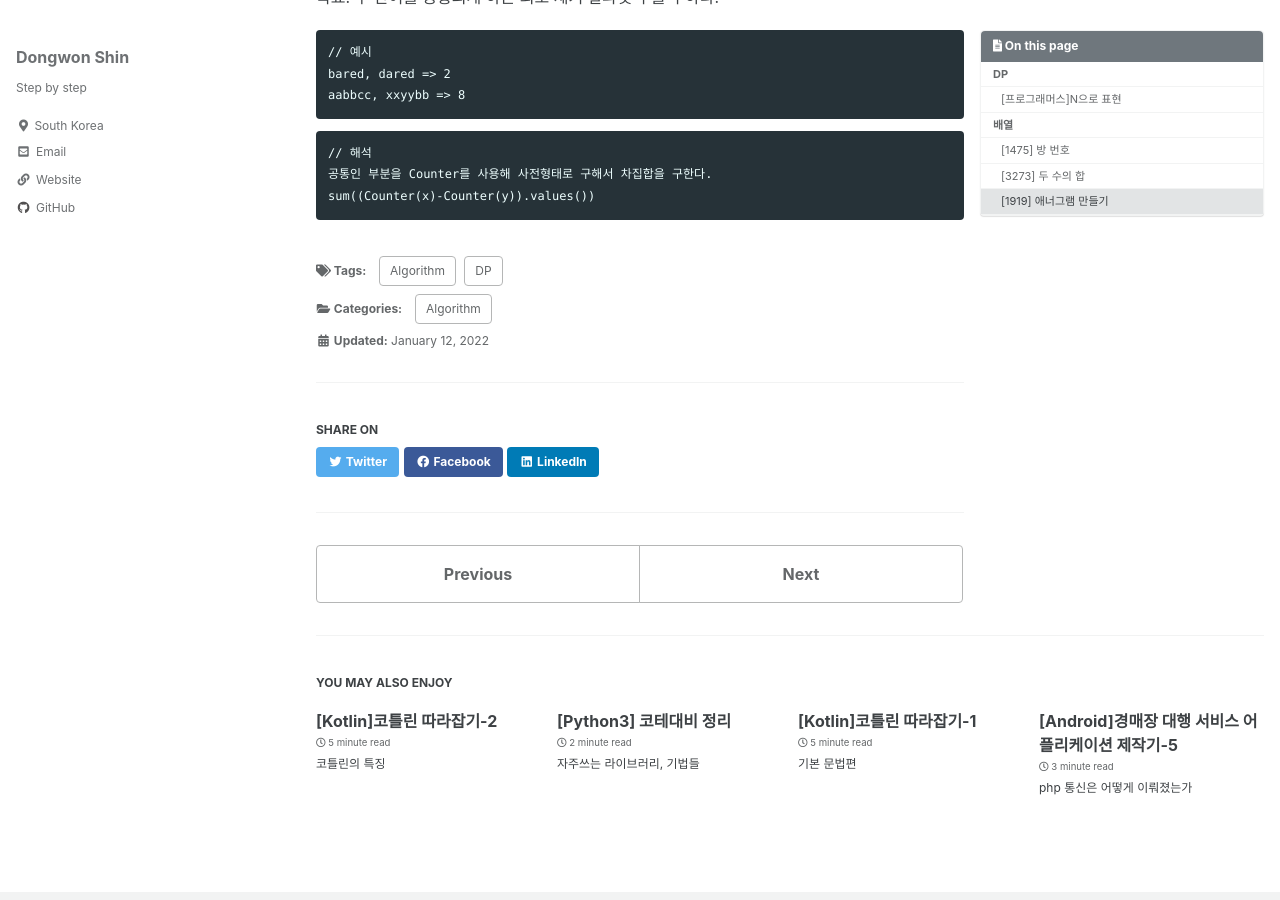
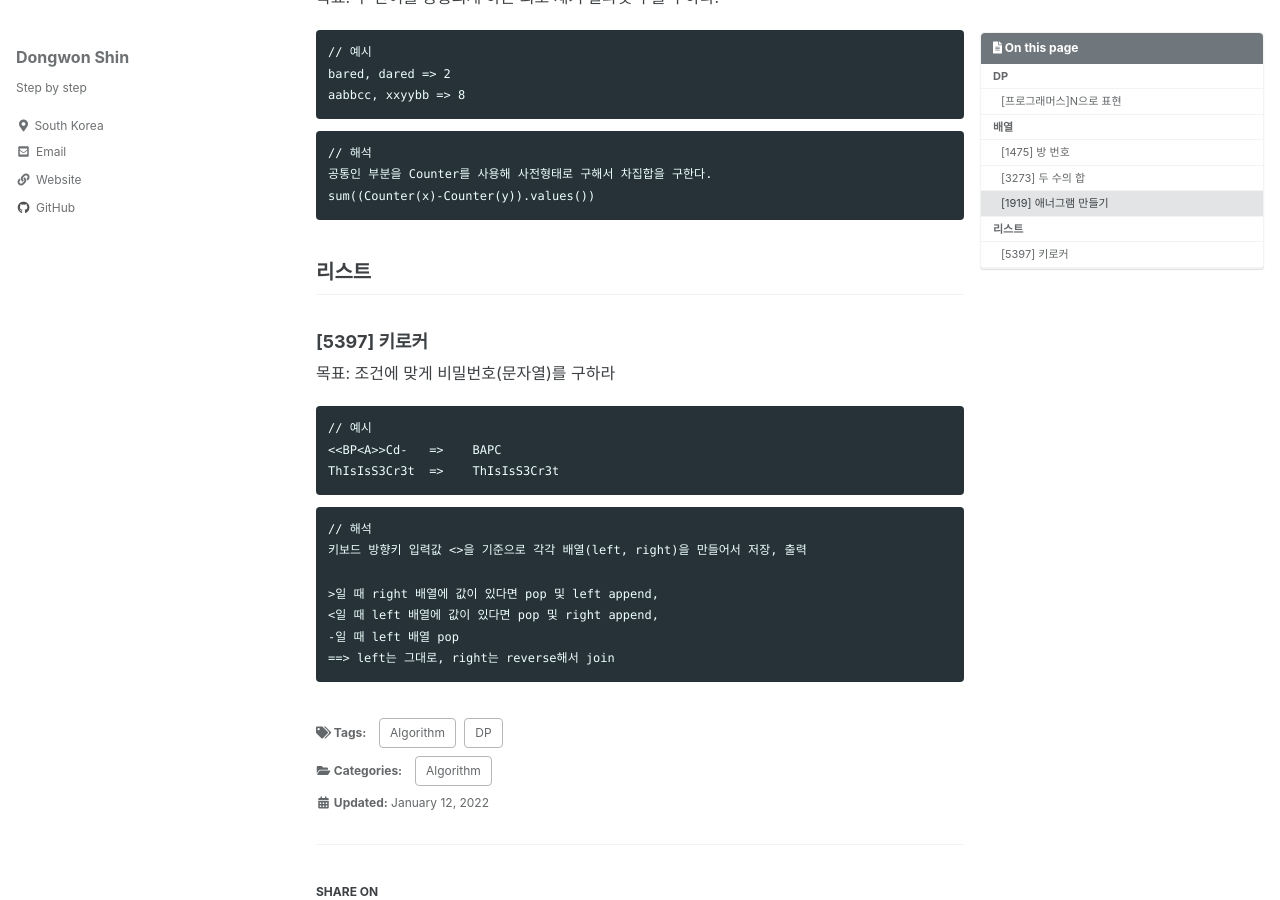
Before and after one commit to ponopono0322/ponopono0322.github.io, a Jekyll site: the page built from _posts/2022-01-12-algorithm.md, in a window 1280 px wide and 900 px high, scrolled down 1705 px. Built offline with Jekyll 4.4.1, drawn with Linux system fonts in a browser that asks for light colours; cached includes are drawn as plain includes; some web fonts are replaced.

Commit message:
Update 2022-01-12-algorithm.md

````diff
--- a/_posts/2022-01-12-algorithm.md
+++ b/_posts/2022-01-12-algorithm.md
@@ -92,3 +92,22 @@ aabbcc, xxyybb => 8
 공통인 부분을 Counter를 사용해 사전형태로 구해서 차집합을 구한다.
 sum((Counter(x)-Counter(y)).values())
 ```
+
+## 리스트
+### [5397] 키로커
+목표: 조건에 맞게 비밀번호(문자열)를 구하라
+```
+// 예시
+<<BP<A>>Cd-   =>    BAPC
+ThIsIsS3Cr3t  =>    ThIsIsS3Cr3t
+```
+
+```
+// 해석
+키보드 방향키 입력값 <>을 기준으로 각각 배열(left, right)을 만들어서 저장, 출력
+
+>일 때 right 배열에 값이 있다면 pop 및 left append,
+<일 때 left 배열에 값이 있다면 pop 및 right append,
+-일 때 left 배열 pop
+==> left는 그대로, right는 reverse해서 join
+```
````
